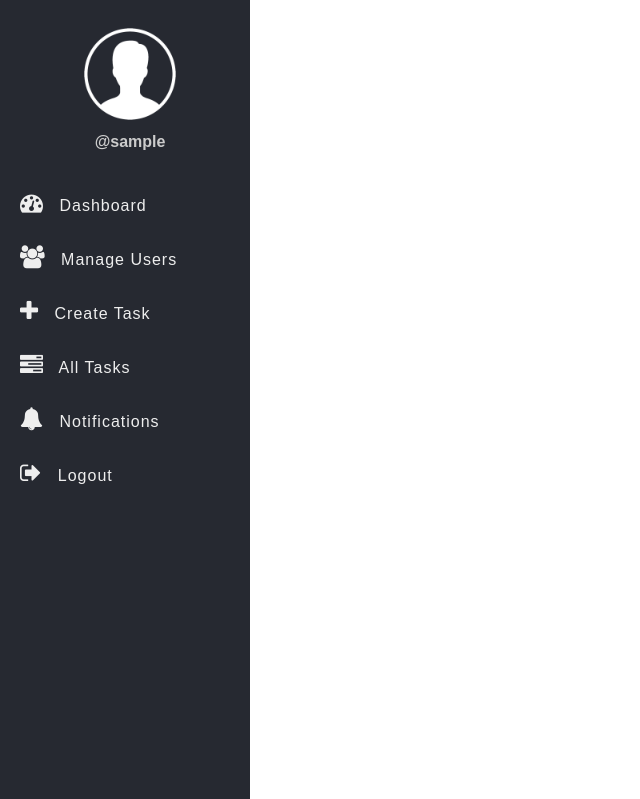
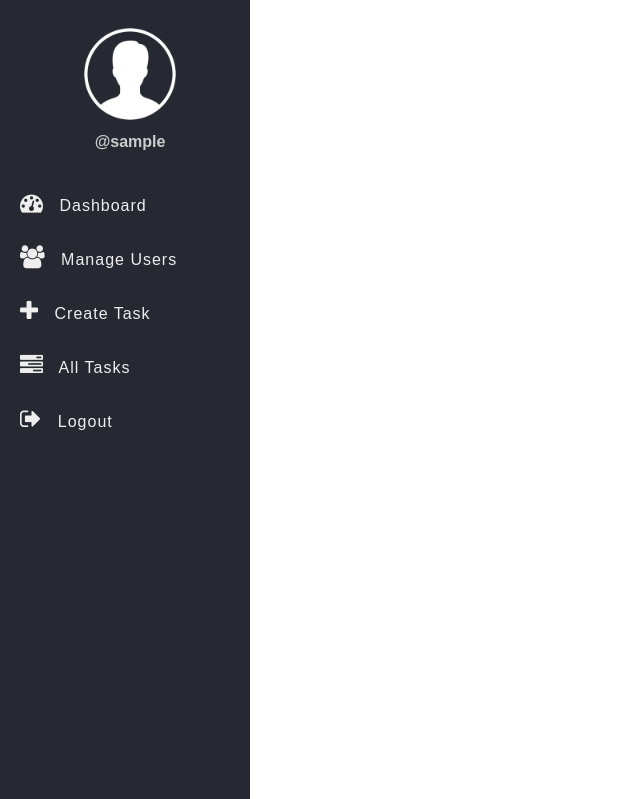
Before and after one commit to Nugi29/task-management-system, a PHP site: page / in a window 1280 px wide. Shown: the part 61-860 px from the top of the page, without its empty margins (0-640 px from the left). Run offline with PHP 8.4, Linux system fonts and the light colour scheme; the visitor is signed in with stand-in values (Sample User, id 1).

Commit message:
Enhance sidebar navigation styles and improve user experience with active link highlighting

```diff
--- a/css/style.css
+++ b/css/style.css
@@ -73,6 +73,15 @@
 	cursor: pointer;
 	letter-spacing: 1px;
 }
+.side-bar .active a {
+	color: #127b8e !important;
+}
+.side-bar .active a i {
+	color: #127b8e !important;
+}
+.side-bar ul .active:hover {
+	background: transparent;
+}
 .side-bar ul li a i {
 	display: inline-block;
 	padding-right: 10px;
--- a/inc/nav.php
+++ b/inc/nav.php
@@ -1,33 +1,35 @@
 <nav class="side-bar">
     <div class="user-p">
         <img src="img/user.png">
-        <h4>@<?php echo $_SESSION['username']; ?></h4>
+        <h4>@<?= $_SESSION['username'] ?></h4>
     </div>
+
     <?php
+
     if ($_SESSION['role'] == "employee") {
     ?>
-        <!-- Employee navigation bar -->
-        <ul>
+        <!-- Employee Navigation Bar -->
+        <ul id="navList">
             <li>
-                <a href="#">
+                <a href="index.php">
                     <i class="fa fa-tachometer" aria-hidden="true"></i>
                     <span>Dashboard</span>
                 </a>
             </li>
             <li>
-                <a href="#">
+                <a href="my_task.php">
                     <i class="fa fa-tasks" aria-hidden="true"></i>
                     <span>My Task</span>
                 </a>
             </li>
             <li>
-                <a href="#">
+                <a href="profile.php">
                     <i class="fa fa-user" aria-hidden="true"></i>
                     <span>Profile</span>
                 </a>
             </li>
             <li>
-                <a href="#">
+                <a href="notifications.php">
                     <i class="fa fa-bell" aria-hidden="true"></i>
                     <span>Notifications</span>
                 </a>
@@ -40,36 +42,30 @@
             </li>
         </ul>
     <?php } else { ?>
-        <!-- Admin navigation bar -->
-        <ul>
+        <!-- Admin Navigation Bar -->
+        <ul id="navList">
             <li>
-                <a href="#">
+                <a href="index.php">
                     <i class="fa fa-tachometer" aria-hidden="true"></i>
                     <span>Dashboard</span>
                 </a>
             </li>
             <li>
-                <a href="#">
+                <a href="user.php">
                     <i class="fa fa-users" aria-hidden="true"></i>
                     <span>Manage Users</span>
                 </a>
             </li>
             <li>
-                <a href="#">
+                <a href="create_task.php">
                     <i class="fa fa-plus" aria-hidden="true"></i>
                     <span>Create Task</span>
                 </a>
             </li>
             <li>
-                <a href="#">
+                <a href="tasks.php">
                     <i class="fa fa-tasks" aria-hidden="true"></i>
                     <span>All Tasks</span>
-                </a>
-            </li>
-            <li>
-                <a href="#">
-                    <i class="fa fa-bell" aria-hidden="true"></i>
-                    <span>Notifications</span>
                 </a>
             </li>
             <li>
```
